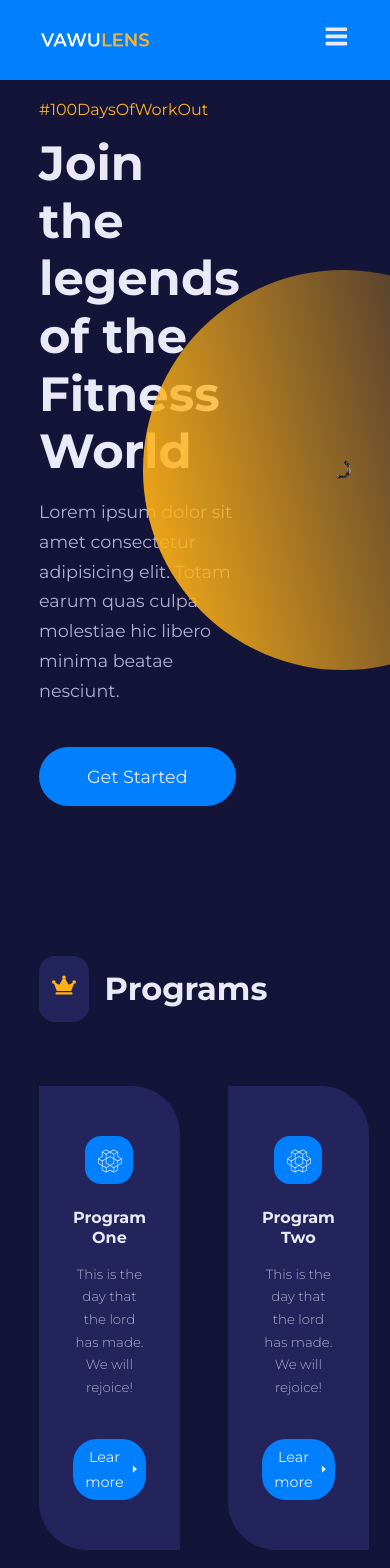
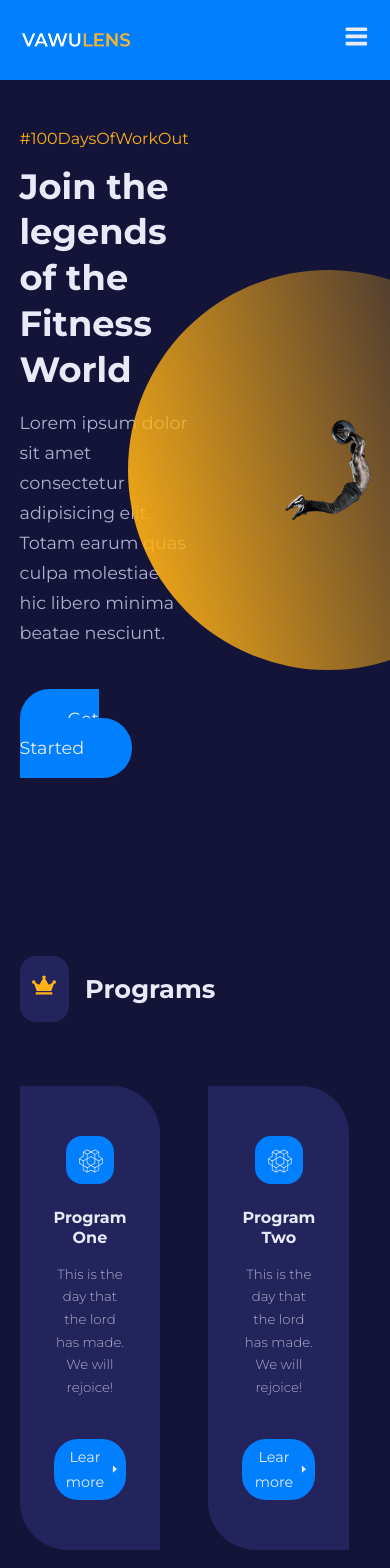
Before and after one commit to douglasmonteirodev/workout-website, a React (Create React App) app: page / in a window 390 px wide. Shown: the top 1568 px of the page. Built offline with nearby package versions, Linux system fonts and the light colour scheme.

Commit message:
general media queries

```diff
--- a/src/index.css
+++ b/src/index.css
@@ -129,3 +129,26 @@
   display: block;
   font-weight: 300;
 }
+
+/* MEDIA QUERIES (medium screens)*/
+
+@media screen and (max-width: 1024px) {
+  .container {
+    width: var(--container-widht-md);
+  }
+  h1 {
+    font-size: 2rem;
+  }
+  h2 {
+    font-size: 1.6rem;
+  }
+}
+
+/* MEDIA QUERIES (small screens)*/
+
+@media screen and (max-width: 600px) {
+  h1 {
+    font-size: 2.2rem;
+    line-height: 1.3;
+  }
+}
--- a/src/pages/home/home.css
+++ b/src/pages/home/home.css
@@ -281,6 +281,7 @@
 
 .footer__socials a {
   background: var(--color-gray-100);
+  display: flex;
   padding: 0.7rem;
   border: 1px solid transparent;
   border-radius: 0.6rem;
@@ -288,8 +289,6 @@
 }
 
 .footer__socials a svg {
-  display: flex;
-  align-items: center;
   color: var(--color-gray-600);
   font-size: 1.2rem;
 }
```
